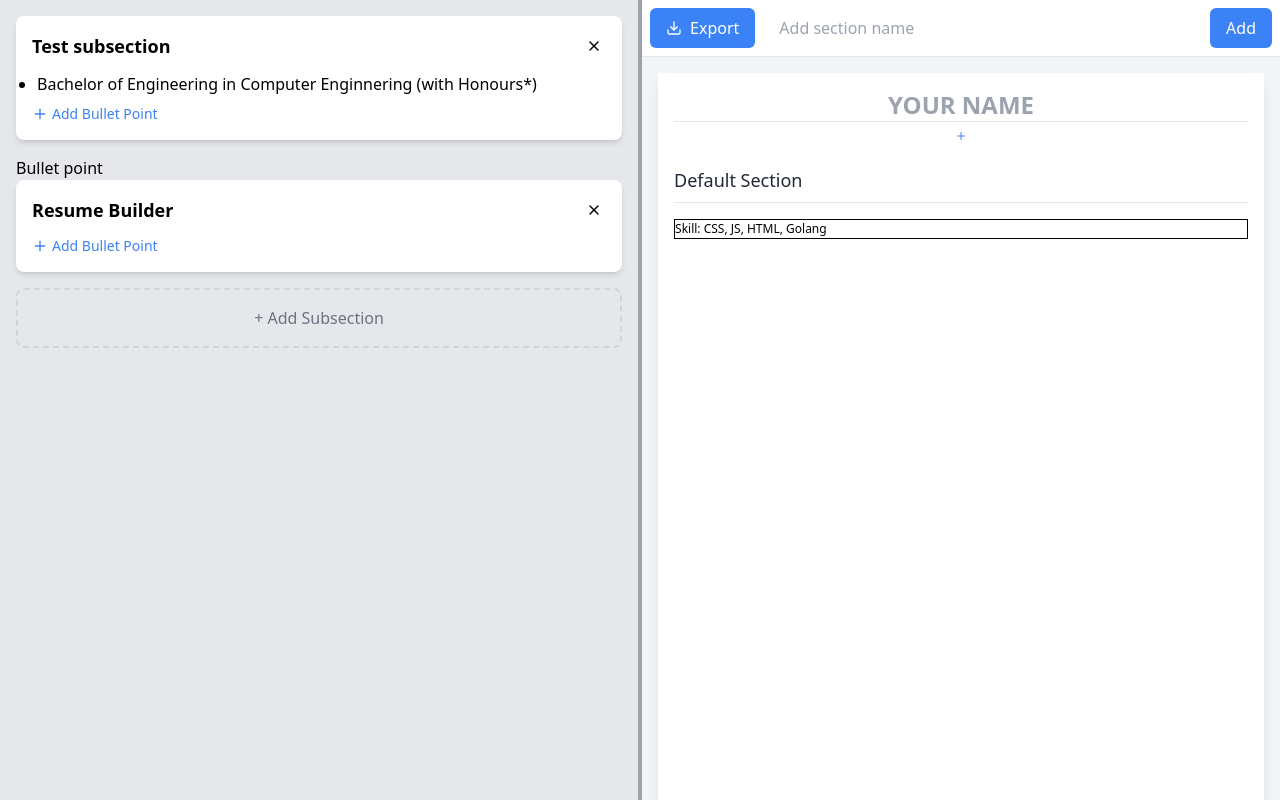
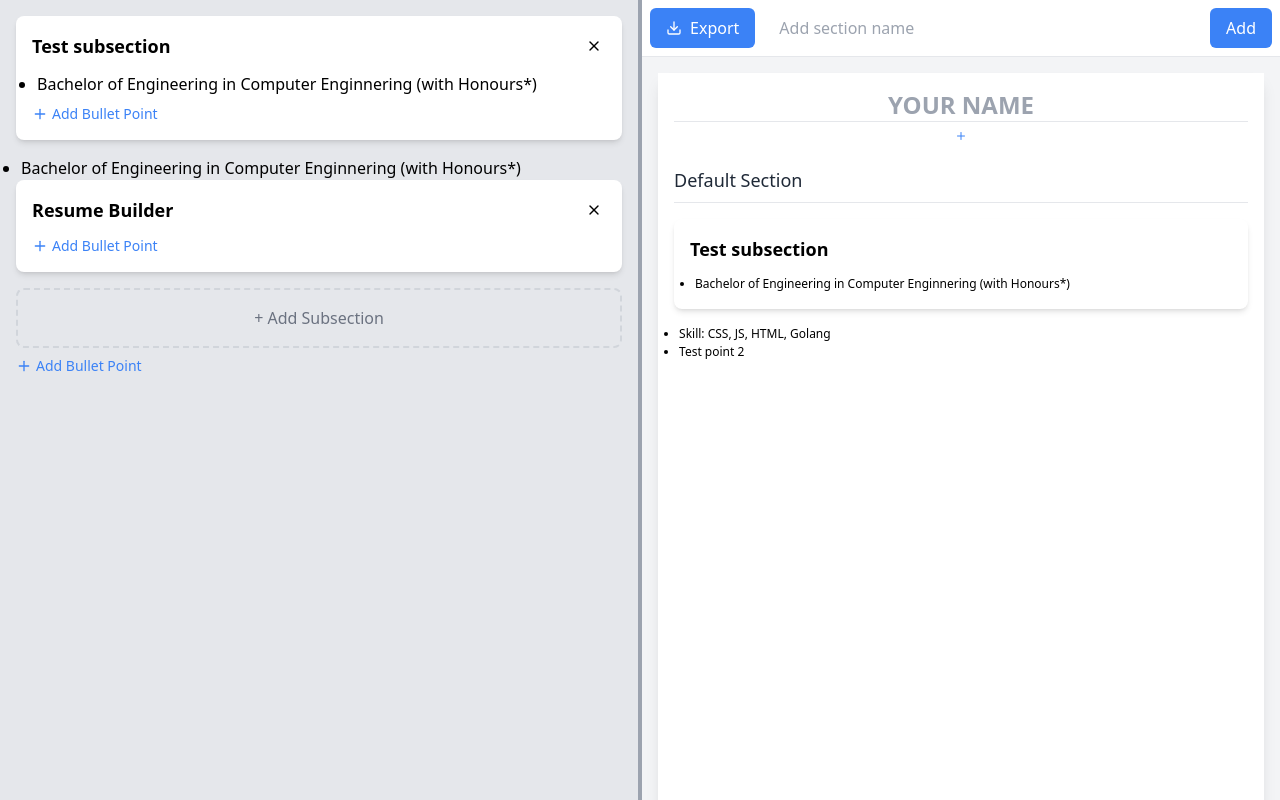
Before and after one commit to ThienDuc3112/hackNRoll25, a React (Vite) app in the folder frontend/: page / in a window 1280 px wide. Built offline with nearby package versions, Linux system fonts and the light colour scheme; what @react-pdf/renderer would draw is missing.

Commit message:
adopt bullet points and subsection into right panel

```diff
--- a/frontend/src/pages/editor/editor.tsx
+++ b/frontend/src/pages/editor/editor.tsx
@@ -7,7 +7,14 @@ import Mydocument from "./mydocument";
 import Subsection from "./subsection";
 import { useEditorAtom } from "./state";
 import { Section } from "./section";
-import { IdItemType, ItemType, SectionType, SubsectionType, UserMetaDataItem } from "./types";
+import {
+  IdItemType,
+  ItemType,
+  SectionType,
+  SubsectionType,
+  UserMetaDataItem,
+} from "./types";
+import BulletPoint from "./bulletpoint";
 
 /** Contact info & PDF export components (unchanged) */
 const ContactInfo = ({ value, onChange, onRemove }) => {
@@ -36,7 +43,13 @@ const ContactInfo = ({ value, onChange, onRemove }) => {
   );
 };
 
-const ExportHandler = ({ name, metadatas }: { name: string, metadatas: UserMetaDataItem[] }) => {
+const ExportHandler = ({
+  name,
+  metadatas,
+}: {
+  name: string;
+  metadatas: UserMetaDataItem[];
+}) => {
   const [showPreview, setShowPreview] = useState(false);
 
   if (showPreview) {
@@ -98,7 +111,6 @@ const Editor = () => {
   // Track item/section being dragged
   //const [activeId, setActiveId] = useState<UniqueIdentifier | null>("");
 
-
   /** Draggable divider logic */
   const handleMouseDown = (e: React.MouseEvent) => {
     e.preventDefault();
@@ -116,7 +128,7 @@ const Editor = () => {
 
   /** Add new subsection from the left sidebar. */
   const addNewSubsection = (subSection: SubsectionType) => {
-    newSubSection(subSection)
+    newSubSection(subSection);
   };
 
   return (
@@ -144,22 +156,21 @@ const Editor = () => {
         sections={editorState.sections}
       />
       {/** OPTIONAL: DragOverlay for custom drag previews */}
-    </div >
+    </div>
   );
 };
 
 type RightSideProps = {
-  dividerPosition: number
-  newSection: (id: string, name: string) => void
-  sections: SectionType[]
-}
+  dividerPosition: number;
+  newSection: (id: string, name: string) => void;
+  sections: SectionType[];
+};
 
 const RightSide = ({
   sections,
   dividerPosition,
   newSection,
 }: RightSideProps) => {
-
   // Resume header fields
   const [name, setName] = useState("");
   // For adding brand-new sections
@@ -179,7 +190,8 @@ const RightSide = ({
     );
   };
 
-  return <div
+  return (
+    <div
       className="flex overflow-y-auto flex-col h-full bg-gray-100"
       style={{ width: `${100 - dividerPosition}%` }}
     >
@@ -240,7 +252,9 @@ const RightSide = ({
                   {index > 0 && <span>-</span>}
                   <ContactInfo
                     value={field.value}
-                  onChange={(value: string) => updateMetadatas(field.id, value)}
+                    onChange={(value: string) =>
+                      updateMetadatas(field.id, value)
+                    }
                     onRemove={() => removeMetadatas(field.id)}
                   />
                 </React.Fragment>
@@ -266,21 +280,21 @@ const RightSide = ({
         </div>
       </div>
     </div>
-}
-
+  );
+};
 
 type LeftBarProps = {
-  dividerPosition: number
-  menu: IdItemType[]
-  itemMap: Record<string, ItemType>
-  addNewSubsection: (subSection: SubsectionType) => void
-}
+  dividerPosition: number;
+  menu: IdItemType[];
+  itemMap: Record<string, ItemType>;
+  addNewSubsection: (subSection: SubsectionType) => void;
+};
 
 const LeftBar = ({
   dividerPosition,
   menu,
   itemMap,
-  addNewSubsection
+  addNewSubsection,
 }: LeftBarProps) => {
   // For adding new subsections from the menu
   const [showNameInput, setShowNameInput] = useState(false);
@@ -288,7 +302,12 @@ const LeftBar = ({
   const [newSubsectionSubTitle, setNewSubsectionSubTitle] = useState("");
   const [timerange, setTimerange] = useState("");
 
-  return <div
+  const [showGBulletInput, setGBulletInput] = useState(false);
+  const { newBulletPoint } = useEditorAtom();
+  const [newGBulletPointName, setNewGBulletPointName] = useState("");
+
+  return (
+    <div
       className="flex h-full flex-col bg-gray-200 p-4 overflow-y-auto"
       style={{ width: `${dividerPosition}%` }}
     >
@@ -296,37 +315,42 @@ const LeftBar = ({
       {menu.map((itemId, i) => {
         const item = itemMap[itemId];
         if (item.type === "SUBSECTION") {
+          // SUBSECTION DISPLAY IN MENU ==================
           return (
             <Subsection
               key={i}
-            onRemove={(_: string) => { }}
               id={`menu-${item.id}`}
               subSection={item}
               isDropped={false}
             />
           );
         } else {
-        return <p key={i}>Bullet point</p>;
+          // BULLETPOINT DISPLAY IN MENU ==================
+          return (
+              <BulletPoint key={i} point={item} />
+          );
         }
       })}
 
       {/** "Add Subsection" UI */}
       {showNameInput ? (
         <div className="w-full p-4 mb-4 border-2 border-dashed border-gray-300 rounded-lg">
-        <form onSubmit={(e) => {
-          e.preventDefault()
+          <form
+            onSubmit={(e) => {
+              e.preventDefault();
               addNewSubsection({
                 id: (Math.random() * 100_000).toString(),
                 type: "SUBSECTION",
                 description: newSubsectionSubTitle,
                 items: [],
                 timeRange: timerange,
-            title: newSubsectionSubTitle
-          })
-          setTimerange("")
-          setNewSubsectionName("")
-          setNewSubsectionSubTitle("")
-        }}>
+                title: newSubsectionSubTitle,
+              });
+              setTimerange("");
+              setNewSubsectionName("");
+              setNewSubsectionSubTitle("");
+            }}
+          >
             <input
               type="text"
               value={newSubsectionName}
@@ -375,7 +399,34 @@ const LeftBar = ({
           + Add Subsection
         </button>
       )}
+      {showGBulletInput ? (
+        <div>
+          <input
+            type="text"
+            value={newGBulletPointName}
+            onChange={(e) => setNewGBulletPointName(e.target.value)}
+            className="w-full p-2 mb-2 border rounded"
+            placeholder="New bullet point"
+          />
+          <button
+            onClick={() => {
+              newBulletPoint(newGBulletPointName);
+              setNewGBulletPointName("");
+            }}
+          >
+            Add
+          </button>
         </div>
-}
+      ) : (
+        <button
+          onClick={() => setGBulletInput(true)}
+          className="mt-2 flex items-center text-sm text-blue-500 hover:text-blue-600"
+        >
+          <Plus size={16} className="mr-1" /> Add Bullet Point
+        </button>
+      )}
+    </div>
+  );
+};
 
 export default Editor;
--- a/frontend/src/pages/editor/section.tsx
+++ b/frontend/src/pages/editor/section.tsx
@@ -5,6 +5,8 @@ import { useAtomValue } from "jotai";
 import { itemMapAtom } from "./state";
 import { Component } from "./component";
 import { SectionType } from "./types";
+import Subsection from "./subsection";
+import BulletPoint from "./bulletpoint";
 
 type SectionProp = {
   section: SectionType;
@@ -57,7 +59,8 @@ export const Section = ({ section }: SectionProp) => {
       {/* Droppable Area */}
       <div className="min-h-[120px]">
         <SortableContext items={itemIds}>
-          <div className="space-y-3">
+          <div>
+            {/*
             {section.items.map((itemId) => (
               <Component key={itemId} item={itemMap[itemId]} />
             ))}
@@ -66,7 +69,15 @@ export const Section = ({ section }: SectionProp) => {
               <div className="h-32 border border-dashed border-gray-200 rounded bg-gray-50 flex items-center justify-center">
                 <span className="text-gray-400">Drop items here</span>
               </div>
-            )}
+            )} */}
+            {section.items.map((itemId) => {
+              const item = itemMap[itemId];
+              if (item.type == "SUBSECTION") {
+                return <Subsection allowEdit={false} subSection={item} />;
+              } else {
+                return <BulletPoint point={item} />;
+              }
+            })}
           </div>
         </SortableContext>
       </div>
--- a/frontend/src/pages/editor/state.ts
+++ b/frontend/src/pages/editor/state.ts
@@ -8,7 +8,7 @@ export const editorAtom = atom<EditorStateType>({
     {
       id: "default",
       displayName: "Default Section",
-      items: ["skill"],
+      items: ["test", "skill", "test2"],
     },
   ],
   itemMap: {
@@ -119,13 +119,14 @@ export const useEditorAtom = () => {
           ...prev.itemMap,
           [newId]: newPoint,
         },
+        menu: [...prev.menu, newId],
       };
       return newState;
     });
     return newId;
   };
 
-  const newSubSection = (subsection: SubsectionType) =>{
+  const newSubSection = (subsection: SubsectionType) => {
     const newId = Math.random().toString();
     setEditorState((prev) => {
       const newState: EditorStateType = {
@@ -134,15 +135,43 @@ export const useEditorAtom = () => {
           ...prev.itemMap,
           [newId]: {
             ...subsection,
-            id: newId
+            id: newId,
           },
         },
-        menu: [...prev.menu, newId]
+        menu: [...prev.menu, newId],
       };
 
-      return newState
-    })
-  }
+      return newState;
+    });
+  };
 
-  return { editorState, move, moveSection, newBulletPoint, newSubSection, newSection };
+  const addPointToSubSection = (pointId: string, subSectionId: string) => {
+    setEditorState((prev) => {
+      const subSection = prev.itemMap[subSectionId];
+      const point = prev.itemMap[pointId];
+      if (
+        subSection == undefined ||
+        point == undefined ||
+        subSection.type != "SUBSECTION" ||
+        point.type != "POINT"
+      ) {
+        return prev;
+      }
+      const newState = { ...prev };
+      const newSubSection = { ...subSection };
+      newSubSection.items = [...newSubSection.items, point.id];
+      newState.itemMap[newSubSection.id] = newSubSection;
+      return newState;
+    });
+  };
+
+  return {
+    editorState,
+    move,
+    moveSection,
+    newBulletPoint,
+    newSubSection,
+    addPointToSubSection,
+    newSection,
+  };
 };
--- a/frontend/src/pages/editor/subsection.tsx
+++ b/frontend/src/pages/editor/subsection.tsx
@@ -5,11 +5,18 @@ import { useAtomValue } from "jotai";
 import { itemMapAtom, useEditorAtom } from "./state";
 import BulletPoint from "./bulletpoint";
 
-const Subsection = ({ subSection }: { subSection: SubsectionType }) => {
+const Subsection = ({
+  subSection,
+  allowEdit = true,
+}: {
+  subSection: SubsectionType;
+  allowEdit?: boolean;
+}) => {
   const [showConfirm, setShowConfirm] = useState(false);
   const itemMap = useAtomValue(itemMapAtom);
-
-  const {newBulletPoint} = useEditorAtom()
+  const [showBulletInput, setBulletInput] = useState(false);
+  const { newBulletPoint, addPointToSubSection } = useEditorAtom();
+  const [newBulletPointName, setNewBulletPointName] = useState("");
 
   return (
     <div
@@ -17,12 +24,15 @@ const Subsection = ({ subSection }: { subSection: SubsectionType }) => {
     >
       <div className="flex justify-between items-center mb-3">
         <h3 className="font-semibold text-lg">{subSection.title}</h3>
+
+        {allowEdit && (
           <button
             onClick={() => setShowConfirm(true)}
             className="p-1 hover:bg-gray-100 rounded"
           >
             <X size={16} />
           </button>
+        )}
       </div>
 
       <div>
@@ -31,11 +41,35 @@ const Subsection = ({ subSection }: { subSection: SubsectionType }) => {
         ))}
       </div>
 
-      <button onClick={() => {
-
-      }} className="mt-2 flex items-center text-sm text-blue-500 hover:text-blue-600">
+      {showBulletInput ? (
+        <div>
+          <input
+            type="text"
+            value={newBulletPointName}
+            onChange={(e) => setNewBulletPointName(e.target.value)}
+            className="w-full p-2 mb-2 border rounded"
+            placeholder="New bullet point"
+          />
+          <button
+            onClick={() => {
+              const pointId = newBulletPoint(newBulletPointName);
+              addPointToSubSection(pointId, subSection.id);
+              setNewBulletPointName("");
+            }}
+          >
+            Add
+          </button>
+        </div>
+      ) : (
+        allowEdit && (
+          <button
+            onClick={() => setBulletInput(true)}
+            className="mt-2 flex items-center text-sm text-blue-500 hover:text-blue-600"
+          >
             <Plus size={16} className="mr-1" /> Add Bullet Point
           </button>
+        )
+      )}
 
       {showConfirm && (
         <div className="fixed inset-0 bg-black bg-opacity-50 flex items-center justify-center z-50">
```
Lines whose indentation alone changed are shown as unchanged.
